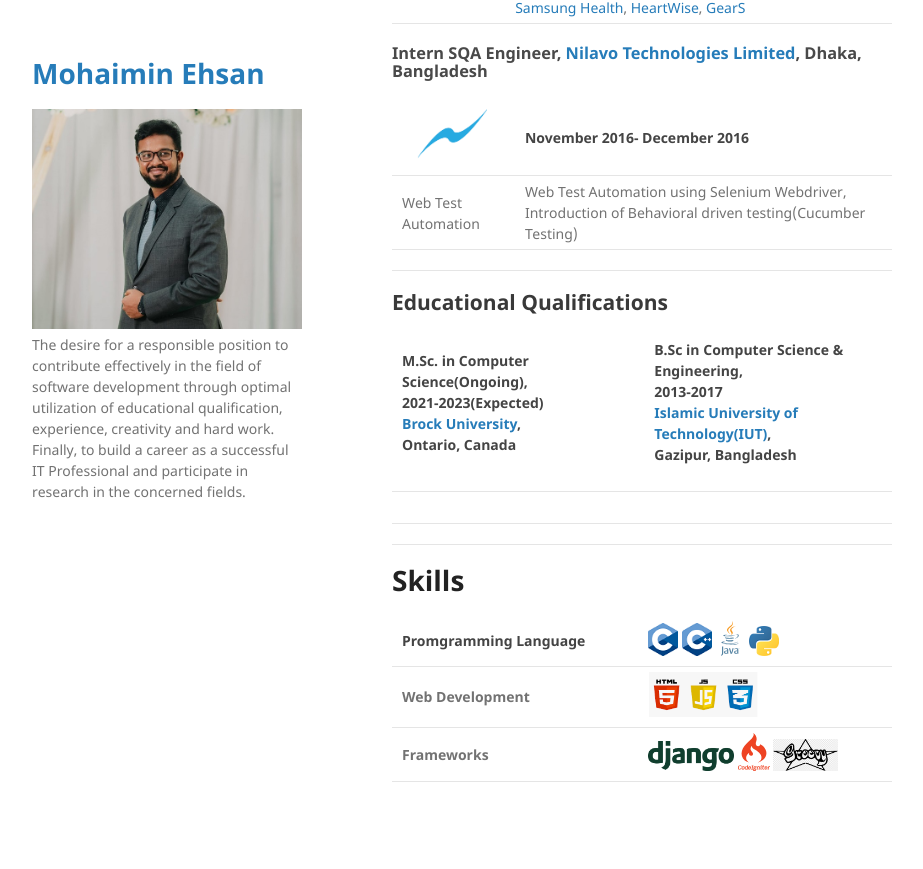
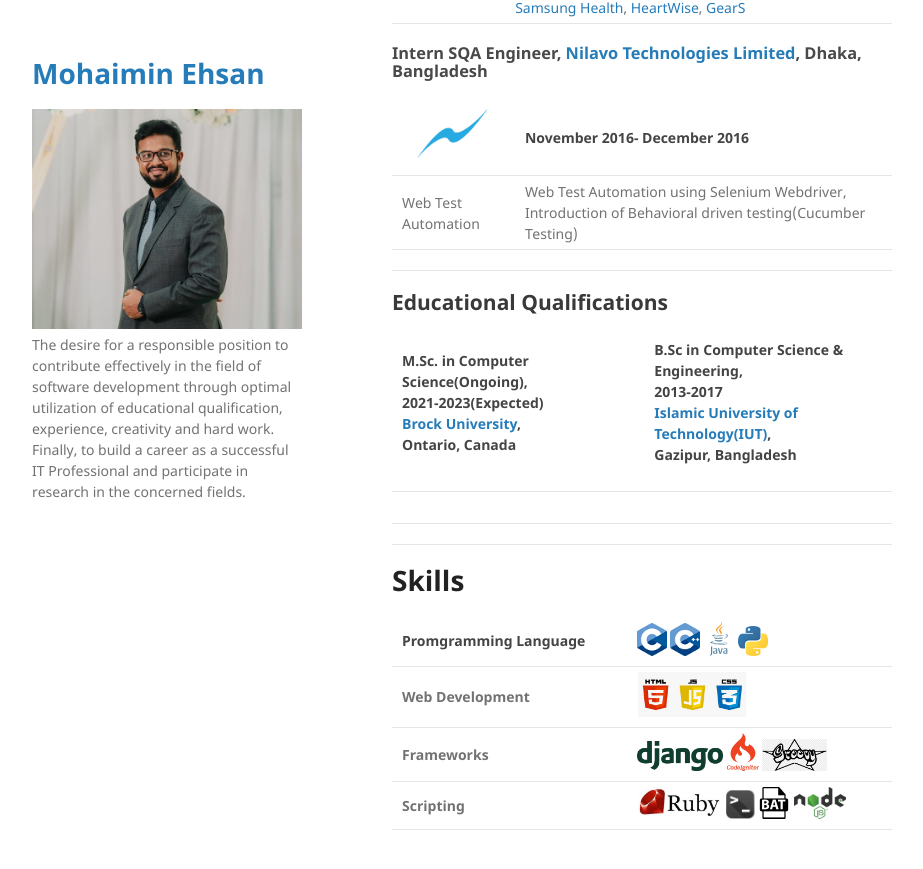
Before and after one commit to MohaiminEhsan/Homepage, a Jekyll site: the page built from index.md, in a window 1280 px wide and 900 px high, scrolled down 1060 px. Shown: the top 869 px of the window, without its empty margins (178-1101 px from the left). Built offline with Jekyll 4.4.1, drawn with Linux system fonts in a browser that asks for light colours; our own code applies the rules of GitHub Pages for plain Markdown files.

Commit message:
Update index.md

```diff
--- a/index.md
+++ b/index.md
@@ -77,3 +77,4 @@ layout: default
 |:-------------|:------------------|
 | <b>Web Development</b> | <img src="assets/img/Web.png?raw=true" height="45" width="110"/> |
 | <b>Frameworks</b> | <img src="assets/img/django.png?raw=true" height="30"/> <img src="assets/img/Codeigniter.svg?raw=true" width="32"/> <img src="assets/img/Grovvy.png?raw=true" height="32"/>|
+| <b>Scripting</b> | <img src="assets/img/Ruby.jpg?raw=true" height="32"/> <img src="assets/img/Shell.png?raw=true" width="30"/> <img src="assets/img/bat.png?raw=true" height="32"/> <img src="assets/img/node.png?raw=true" height="32"/>|
```
